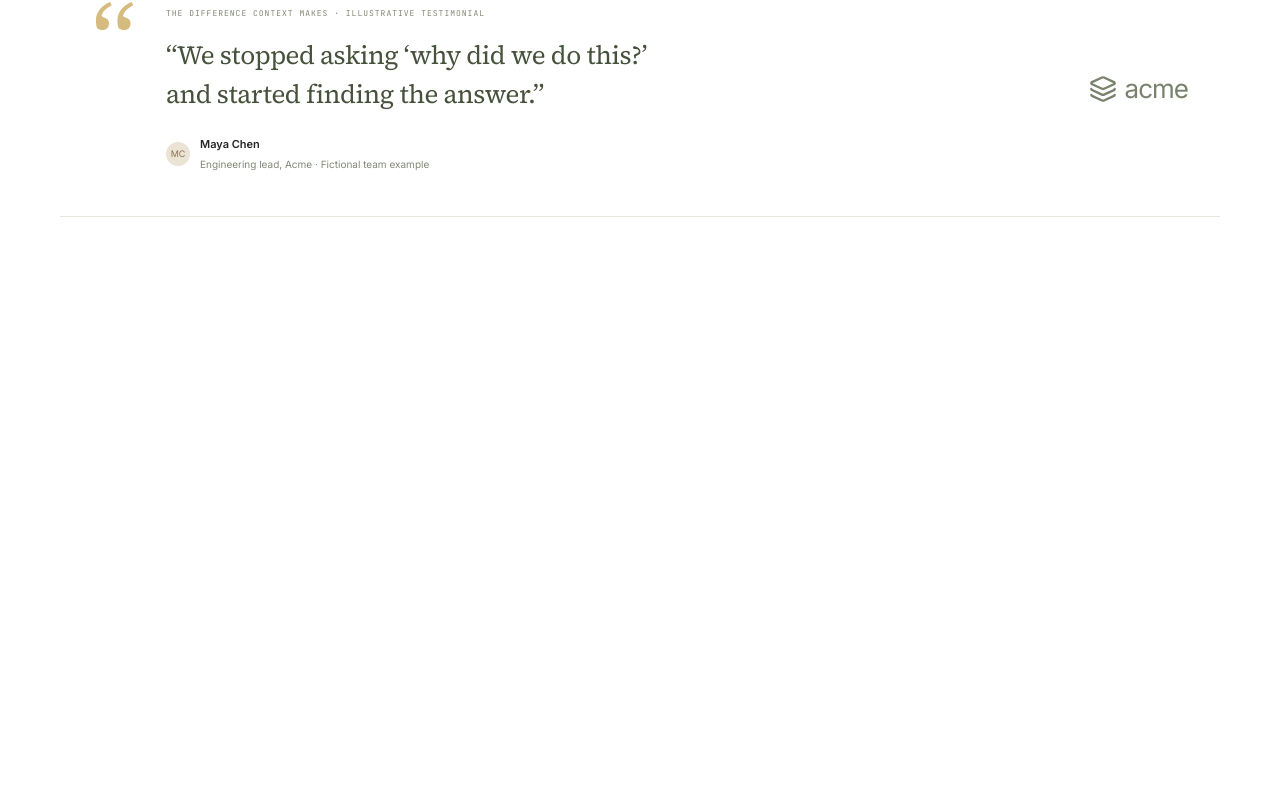
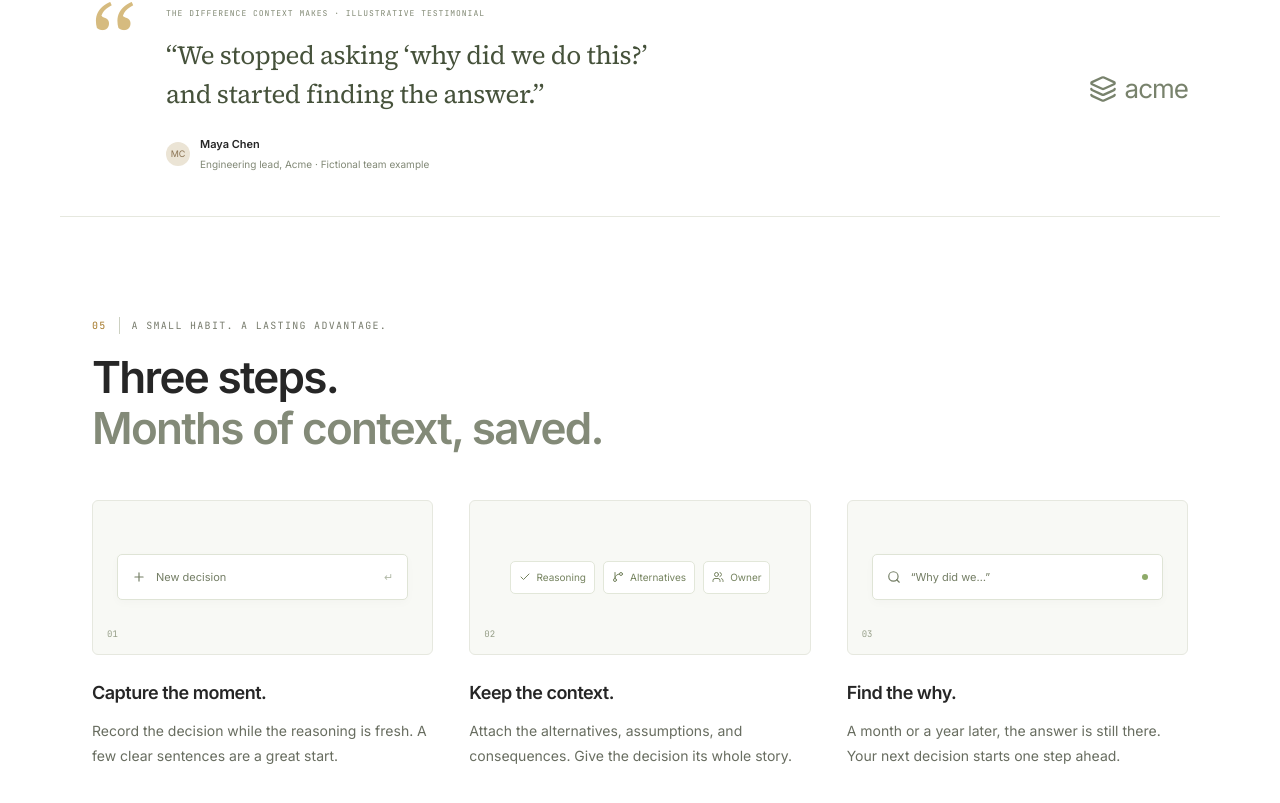
Before and after one commit to Tayyabsami1/Decision-Log-Sparks, a React (Vite) app: page / in a window 1280 px wide. Shown: the part 3505-4308 px from the top of the page. Before the commit the page ends 3722 px from the top, so only its background shows below. Built offline with nearby package versions, Linux system fonts and the light colour scheme.

Commit message:
feat: explain the decision capture workflow

```diff
--- a/src/components/LandingSections.tsx
+++ b/src/components/LandingSections.tsx
@@ -4,6 +4,7 @@ import { ProductOverview } from '@/components/landing/ProductOverview'
 import { MemorySection } from '@/components/landing/MemorySection'
 import { BenefitsSection } from '@/components/landing/BenefitsSection'
 import { TestimonialSection } from '@/components/landing/TestimonialSection'
+import { WorkflowSection } from '@/components/landing/WorkflowSection'
 
 export function LandingSections() {
   return (
@@ -14,6 +15,7 @@ export function LandingSections() {
       <MemorySection />
       <BenefitsSection />
       <TestimonialSection />
+      <WorkflowSection />
     </>
   )
 }
--- /dev/null
+++ b/src/components/landing/WorkflowSection.tsx
@@ -0,0 +1,153 @@
+import { cn } from '@/lib/utils'
+import { Check, GitBranch, Plus, Search, Users } from 'lucide-react'
+import { SectionLabel } from './SectionLabel'
+
+export function WorkflowSection() {
+  return (
+    <section
+      className="max-w-290 px-8 mx-auto max-[640px]:px-5.5 py-25 max-[640px]:py-15"
+      id="how-it-works"
+    >
+      <div className="mb-11.5 max-[640px]:mb-8">
+        <SectionLabel number="05">A SMALL HABIT. A LASTING ADVANTAGE.</SectionLabel>
+        <h2
+          className={cn(
+            'text-[clamp(30px,_3.5vw,_44px)] leading-[1.16] font-semibold',
+            'tracking-[-1.7px] text-balance mt-4.5',
+          )}
+        >
+          Three steps.
+          <br />
+          <span className="text-[#838a78]">Months of context, saved.</span>
+        </h2>
+      </div>
+      <div
+        className={cn(
+          'grid grid-cols-3 gap-9 max-[900px]:gap-5 max-[640px]:grid-cols-1',
+          'max-[640px]:gap-8.5',
+        )}
+      >
+        <article>
+          <div
+            className={cn(
+              'h-[155px] relative grid place-items-center rounded-lg bg-surface-soft border',
+              'border-line-soft p-6 max-[640px]:h-35 max-[480px]:hidden',
+            )}
+          >
+            <span
+              className={cn(
+                'flex items-center gap-2.5 w-full p-3.5 bg-white border border-[#dfe4d6]',
+                'rounded-[5px] text-[#747e65] text-[11px] shadow-[0_3px_10px_#253b1206]',
+              )}
+            >
+              <Plus size={14} />
+              New decision<span className="ml-auto text-[#b2baa8]">↵</span>
+            </span>
+            <span
+              className={cn(
+                'absolute bottom-3 left-3.5 text-[9px] leading-normal font-mono',
+                'text-[#959e87]',
+              )}
+            >
+              01
+            </span>
+          </div>
+          <h3 className="mt-6 text-[18px] tracking-[-0.5px] font-semibold">
+            Capture the moment.
+          </h3>
+          <p className="mt-3 text-text-soft text-[14px] leading-[1.8]">
+            Record the decision while the reasoning is fresh. A few clear sentences are a
+            great start.
+          </p>
+        </article>
+        <article>
+          <div
+            className={cn(
+              'h-[155px] relative grid place-items-center rounded-lg bg-surface-soft border',
+              'border-line-soft p-6 max-[640px]:h-35 max-[480px]:hidden',
+            )}
+          >
+            <div className="flex flex-wrap justify-center gap-2">
+              <span
+                className={cn(
+                  'flex items-center gap-1.5 p-2 bg-white border border-[#e2e7d9] rounded-[5px]',
+                  'text-[10px] text-[#75835f]',
+                )}
+              >
+                <Check size={12} />
+                Reasoning
+              </span>
+              <span
+                className={cn(
+                  'flex items-center gap-1.5 p-2 bg-white border border-[#e2e7d9] rounded-[5px]',
+                  'text-[10px] text-[#75835f]',
+                )}
+              >
+                <GitBranch size={12} />
+                Alternatives
+              </span>
+              <span
+                className={cn(
+                  'flex items-center gap-1.5 p-2 bg-white border border-[#e2e7d9] rounded-[5px]',
+                  'text-[10px] text-[#75835f]',
+                )}
+              >
+                <Users size={12} />
+                Owner
+              </span>
+            </div>
+            <span
+              className={cn(
+                'absolute bottom-3 left-3.5 text-[9px] leading-normal font-mono',
+                'text-[#959e87]',
+              )}
+            >
+              02
+            </span>
+          </div>
+          <h3 className="mt-6 text-[18px] tracking-[-0.5px] font-semibold">
+            Keep the context.
+          </h3>
+          <p className="mt-3 text-text-soft text-[14px] leading-[1.8]">
+            Attach the alternatives, assumptions, and consequences. Give the decision its
+            whole story.
+          </p>
+        </article>
+        <article>
+          <div
+            className={cn(
+              'h-[155px] relative grid place-items-center rounded-lg bg-surface-soft border',
+              'border-line-soft p-6 max-[640px]:h-35 max-[480px]:hidden',
+            )}
+          >
+            <span
+              className={cn(
+                'flex items-center gap-2.5 w-full p-3.5 bg-white border border-[#dfe4d6]',
+                'rounded-[5px] text-[#747e65] text-[11px] shadow-[0_3px_10px_#253b1206]',
+              )}
+            >
+              <Search size={14} />
+              “Why did we…”
+              <span className="ml-auto text-[#b2baa8] h-1.5 w-1.5 rounded-full bg-[#8eaa69]" />
+            </span>
+            <span
+              className={cn(
+                'absolute bottom-3 left-3.5 text-[9px] leading-normal font-mono',
+                'text-[#959e87]',
+              )}
+            >
+              03
+            </span>
+          </div>
+          <h3 className="mt-6 text-[18px] tracking-[-0.5px] font-semibold">
+            Find the why.
+          </h3>
+          <p className="mt-3 text-text-soft text-[14px] leading-[1.8]">
+            A month or a year later, the answer is still there. Your next decision starts
+            one step ahead.
+          </p>
+        </article>
+      </div>
+    </section>
+  )
+}
```
